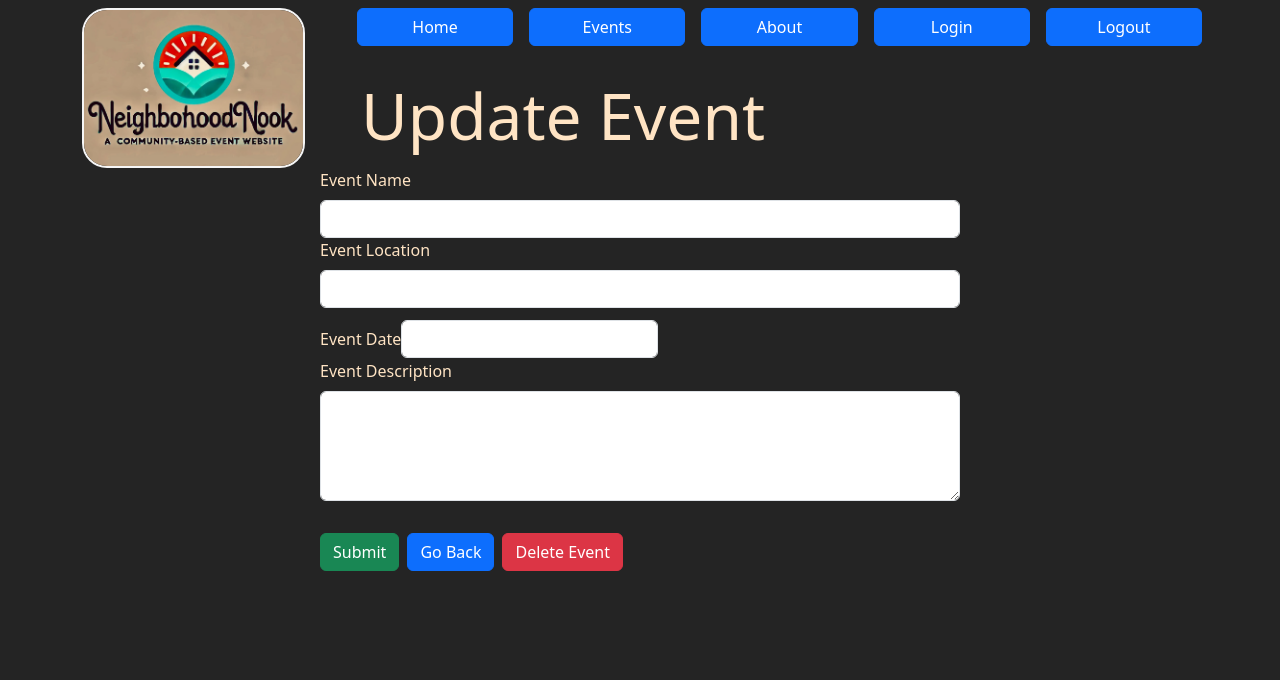
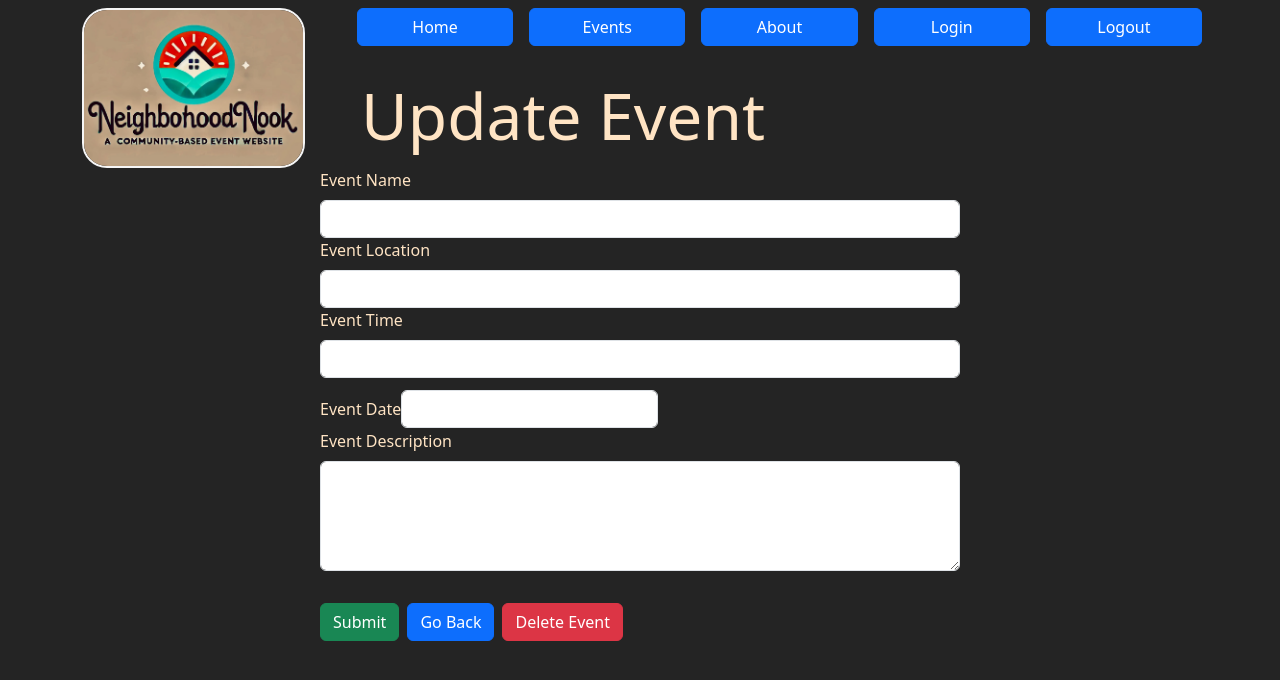
Before and after one commit to AndrewKlumpp/groupProject, a React (Vite) app in the folder client/: page /update/event/1 in a window 1280 px wide. Shown: the top 680 px of the page. Built offline with nearby package versions, Linux system fonts and the light colour scheme; no server answers.

Commit message:
added eventTime to model, EventForm and Edit and formatted time with dayjs in Home and Events

```diff
--- a/client/src/components/DisplayEvents.jsx
+++ b/client/src/components/DisplayEvents.jsx
@@ -50,6 +50,9 @@ const DisplayEvents = (props) => {
             <th onClick={() => sortEvents('eventLocation')} style={{ cursor: 'pointer' }}>
               Location {sortConfig.key === 'eventLocation' ? (sortConfig.direction === 'ascending' ? '▲' : '▼') : ''}
             </th>
+            <th onClick={() => sortEvents('eventTime')} style={{ cursor: 'pointer' }}>
+              Time {sortConfig.key === 'eventTime' ? (sortConfig.direction === 'ascending' ? '▲' : '▼') : ''}
+            </th>
             <th onClick={() => sortEvents('eventDate')} style={{ cursor: 'pointer' }}>
               Date {sortConfig.key === 'eventDate' ? (sortConfig.direction === 'ascending' ? '▲' : '▼') : ''}
             </th>
@@ -61,6 +64,9 @@ const DisplayEvents = (props) => {
           {events.map((event) => {
             const date = new Date(event.eventDate);
             const formattedDate = dayjs(date).format('MMMM D, YYYY');
+
+            //Format time to 12 hour time
+            const formattedTime = dayjs(`2000-01-01T${event.eventTime}`).format('hh:mm A');
 
             return (
               <tr key={event._id}>
@@ -74,6 +80,7 @@ const DisplayEvents = (props) => {
                     {event.eventLocation}
                   </a>
                 </td>
+                <td>{formattedTime}</td>
                 <td>{formattedDate}</td>
                 <td>{event.eventDescription}</td>
                 <td>
--- a/client/src/components/EventForm.jsx
+++ b/client/src/components/EventForm.jsx
@@ -9,6 +9,7 @@ const EventForm = (props) => {
   const navigate = useNavigate()
   const [eventName, setEventName] = useState('')
   const [eventLocation, setEventLocation] = useState('')
+  const [eventTime, setEventTime] = useState('')
   const [eventDate, setEventDate] = useState(new Date().toLocaleDateString('en-US', {
     year: 'numeric',
     month: '2-digit',
@@ -22,6 +23,7 @@ const EventForm = (props) => {
     const newEvent = {
       eventName,
       eventLocation,
+      eventTime,
       eventDate,
       eventDescription
     }
@@ -68,6 +70,20 @@ const EventForm = (props) => {
             <p className='text-danger'>{errors.eventLocation.message}</p> :
             null
           }
+          </div>
+        <div>
+          <label className='form-label'>Event Time</label>
+          <input
+            className='form-control'
+            type="text"
+            onChange={(e) => setEventTime(e.target.value)}
+            value={eventTime}
+          />
+          {
+            errors.eventTime ?
+            <p className='text-danger'>{errors.eventTime.message}</p> :
+            null
+          }
         </div>
         <div>
           <label className='form-label'>Event Date</label>
--- a/client/src/components/HomeEvents.jsx
+++ b/client/src/components/HomeEvents.jsx
@@ -27,6 +27,9 @@ const HomeEvents = (props) => {
             // Format the date to "day/month/year"
             const formattedDate = dayjs(date).format('MMMM D, YYYY');
 
+            //Format time to 12 hour time
+            const formattedTime = dayjs(`2000-01-01T${event.eventTime}`).format('hh:mm A');
+
             return (
               <div key={event._id} className="single-event card text-center">
                 <h3>{event.eventName}</h3>
@@ -39,7 +42,7 @@ const HomeEvents = (props) => {
                     {event.eventLocation}
                   </a>
                 </p>
-                <p>{formattedDate}</p>
+                <p>{formattedTime} on {formattedDate}</p>
                 <p>{event.eventDescription}</p>
               </div>
             );
--- a/client/src/views/Edit.jsx
+++ b/client/src/views/Edit.jsx
@@ -11,6 +11,7 @@ const Edit = (props) => {
   const navigate = useNavigate()
   const [eventName, setEventName] = useState('')
   const [eventLocation, setEventLocation] = useState('')
+  const [eventTime, setEventTime] = useState('')
   const [eventDate, setEventDate] = useState('')
   const [eventDescription, setEventDescription] = useState('')
   const [errors, setErrors] = useState({})
@@ -21,6 +22,7 @@ const Edit = (props) => {
         console.log(res)
         setEventName(res.data.eventName)
         setEventLocation(res.data.eventLocation)
+        setEventTime(res.data.eventTime)
         setEventDate(res.data.eventDate)
         setEventDescription(res.data.eventDescription)
       })
@@ -34,6 +36,7 @@ const Edit = (props) => {
     const updatedEvent = {
       eventName,
       eventLocation,
+      eventTime,
       eventDate,
       eventDescription
     }
@@ -93,6 +96,20 @@ const Edit = (props) => {
           }
         </div>
         <div>
+          <label className='form-label'>Event Time</label>
+          <input
+            className='form-control'
+            type="text"
+            onChange={(e) => setEventTime(e.target.value)}
+            value={eventTime}
+          />
+          {
+            errors.eventTime ?
+            <p className='text-danger'>{errors.eventTime.message}</p> :
+            null
+          }
+        </div>
+        <div>
           <label className='form-label'>Event Date</label>
           <DatePicker
             className='form-control'
```
Also changed, not shown: 1 other file (tests, documents, lock files or other folders).
